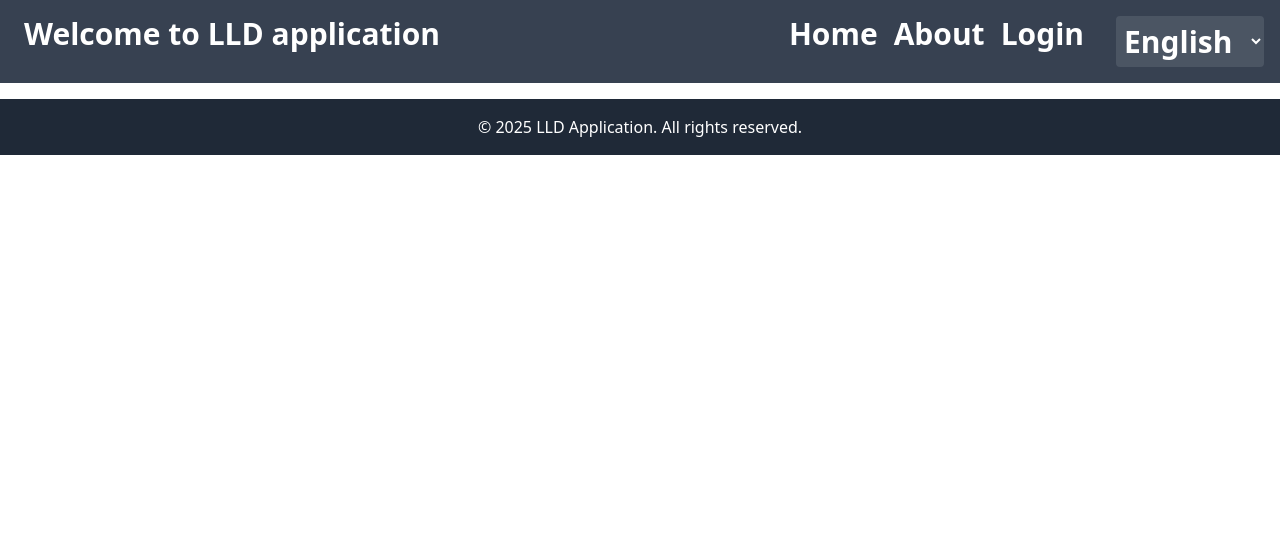
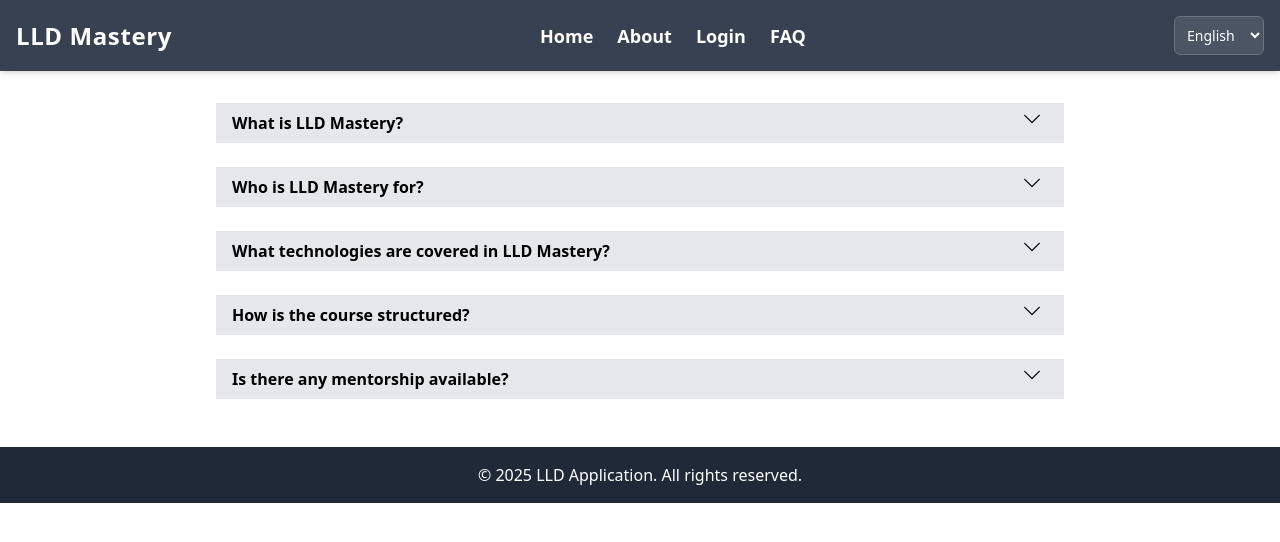
Before and after one commit to ShubhamJPakhale/Frontend-System-Design, a React (Create React App) app in the folder LLD/lld-app/: page /faq in a window 1280 px wide. Shown: the top 542 px of the page. Built offline with nearby package versions, Linux system fonts and the light colour scheme.

Commit message:
accordion machine code

```diff
--- a/LLD/lld-app/src/App.js
+++ b/LLD/lld-app/src/App.js
@@ -7,6 +7,7 @@ import Footer from "./components/Footer";
 import Login from "./components/Login";
 import ProtectedRoute from "./components/ProtectedRoute";
 import { useState } from "react";
+import FQA from "./components/Accordion-page/FQA";
 
 function App() {
   const [lang, setLang] = useState("en");
@@ -21,6 +22,7 @@ function App() {
             <Route path="/about" element={<AboutUs lang={lang} />} />
           </Route>
           <Route path="/login" element={<Login />} />
+          <Route path="/faq" element={<FQA />} />
         </Routes>
       </BrowserRouter>
       <Footer />
--- /dev/null
+++ b/LLD/lld-app/src/components/Accordion-page/AccordionItem.js
@@ -0,0 +1,25 @@
+import React from "react";
+
+const AccordionItem = ({ item, isOpen, setIsOpen }) => {
+  const { question, answer } = item;
+  return (
+    <div className="p-2 my-2">
+      <h3
+        className="font-semibold p-2 bg-gray-200 flex justify-between cursor-pointer"
+        onClick={() => setIsOpen(!isOpen)}
+      >
+        <span className="ml-2">{question}</span>
+        <img
+          src="/down-arrow.svg"
+          alt="arrow"
+          className={`w-4 h-4 mr-4 transition-transform ${
+            isOpen ? "rotate-180" : ""
+          }`}
+        />
+      </h3>
+      {isOpen && <p className="p-2">{answer}</p>}
+    </div>
+  );
+};
+
+export default AccordionItem;
--- /dev/null
+++ b/LLD/lld-app/src/components/Accordion-page/FQA.js
@@ -0,0 +1,48 @@
+import React, { useState } from "react";
+import AccordionItem from "./AccordionItem";
+
+const faqData = [
+  {
+    question: "What is LLD Mastery?",
+    answer:
+      "LLD Mastery is an interactive learning platform designed for frontend and full-stack developers to enhance their low-level design (LLD) and architectural thinking skills.",
+  },
+  {
+    question: "Who is LLD Mastery for?",
+    answer:
+      "LLD Mastery is ideal for frontend and full-stack developers looking to strengthen their understanding of system design, architecture, and best practices in building scalable applications.",
+  },
+  {
+    question: "What technologies are covered in LLD Mastery?",
+    answer:
+      "LLD Mastery covers modern technologies such as React, Next.js, Node.js, Express, and MongoDB, focusing on practical application and real-world projects.",
+  },
+  {
+    question: "How is the course structured?",
+    answer:
+      "The course is structured into modules that progress from beginner to advanced levels, including hands-on projects, quizzes, and interview preparation.",
+  },
+  {
+    question: "Is there any mentorship available?",
+    answer:
+      "Yes, LLD Mastery offers discussion forums and live mentorship opportunities to help learners succeed.",
+  },
+];
+
+const FQA = () => {
+  const [isOpenIndex, setIsOpenIndex] = useState();
+  return (
+    <div className="p-4 w-[70%] m-auto ">
+      {faqData.map((item, index) => (
+        <AccordionItem
+          key={index}
+          item={item}
+          isOpen={index === isOpenIndex}
+          setIsOpen={() => setIsOpenIndex(index === isOpenIndex ? -1 : index)}
+        />
+      ))}
+    </div>
+  );
+};
+
+export default FQA;
--- a/LLD/lld-app/src/components/Header.js
+++ b/LLD/lld-app/src/components/Header.js
@@ -2,32 +2,36 @@ import React from "react";
 
 const Header = ({ lang, setLang }) => {
   return (
-    <div className="text-3xl font-bold bg-gray-700 text-white p-4 flex">
-      <span className="ml-2">Welcome to LLD application</span>
-      <span className="ml-auto">
+    <header className="flex items-center justify-between bg-gray-700 text-white p-4 shadow-md">
+      <h1 className="text-2xl font-bold tracking-wide">LLD Mastery</h1>
+
       <nav>
-          <ul className="flex space-x-4">
+        <ul className="flex space-x-6 text-lg font-semibold">
           <li>
-              <a href="/" className="hover:underline">
+            <a href="/" className="hover:text-gray-300 transition-colors">
               Home
             </a>
           </li>
           <li>
-              <a href="/about" className="hover:underline">
+            <a href="/about" className="hover:text-gray-300 transition-colors">
               About
             </a>
           </li>
           <li>
-              <a href="/login" className="hover:underline">
+            <a href="/login" className="hover:text-gray-300 transition-colors">
               Login
+            </a>
+          </li>
+          <li>
+            <a href="/faq" className="hover:text-gray-300 transition-colors">
+              FAQ
             </a>
           </li>
         </ul>
       </nav>
-      </span>
-      <span className="ml-8">
+
       <select
-          className="bg-gray-600 text-white p-1 rounded"
+        className="bg-gray-600 text-white text-sm p-2 rounded-md border border-gray-500 focus:outline-none focus:ring-2 focus:ring-blue-400"
         value={lang}
         onChange={(e) => setLang(e.target.value)}
       >
@@ -37,8 +41,7 @@ const Header = ({ lang, setLang }) => {
         <option value="es">Spanish</option>
         <option value="fr">French</option>
       </select>
-      </span>
-    </div>
+    </header>
   );
 };
 
```
Also changed, not shown: LLD/lld-app/public/down-arrow.svg (added), LLD/lld-app/public/up-arrow.svg (added). Lines whose indentation alone changed are shown as unchanged.
